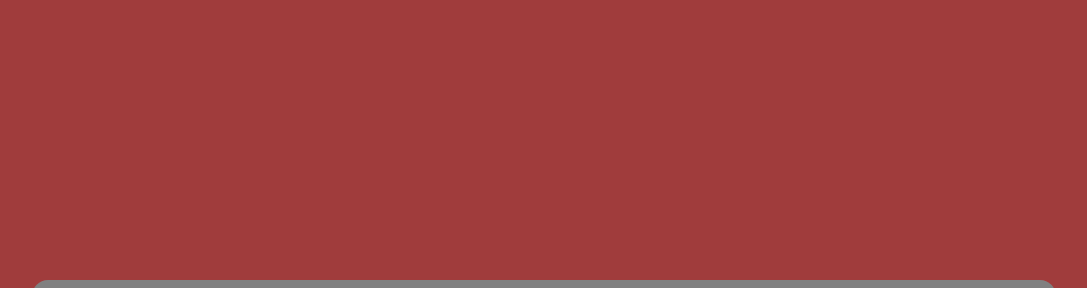
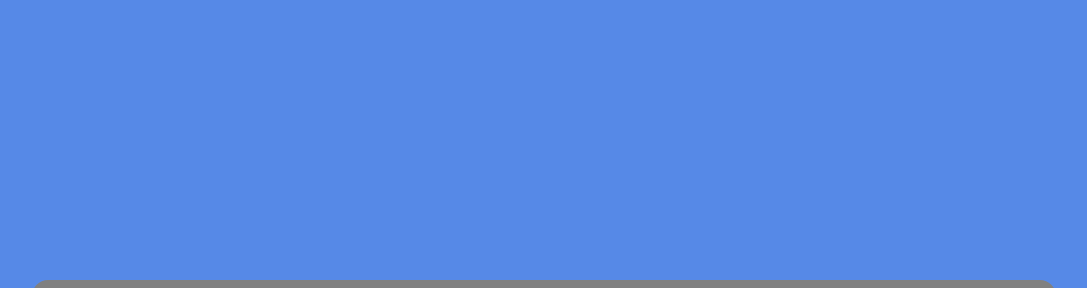
Before and after one commit to ViniciusCassemira/gh_actions_deploy_tutorial, a plain HTML site: page index.html in a window 1280 px wide. Shown: the part 66-354 px from the top of the page, without its empty margins (96-1183 px from the left). Drawn offline with Linux system fonts and the light colour scheme.

Commit message:
change bg color

```diff
--- a/index.html
+++ b/index.html
@@ -18,7 +18,7 @@
             text-align: center;
             width: 100vw;
             height: 100vh;
-            background-color: rgb(160, 60, 60);
+            background-color: rgb(86, 137, 231);
         }
         a{
             width: 80%;
```
Also changed, not shown: 1 other file.
